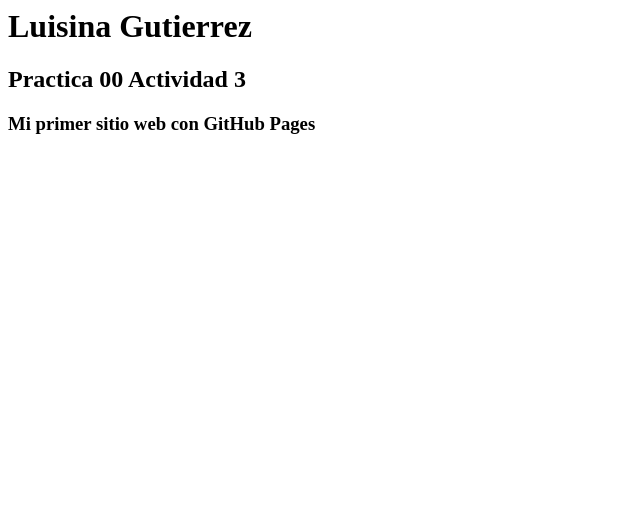
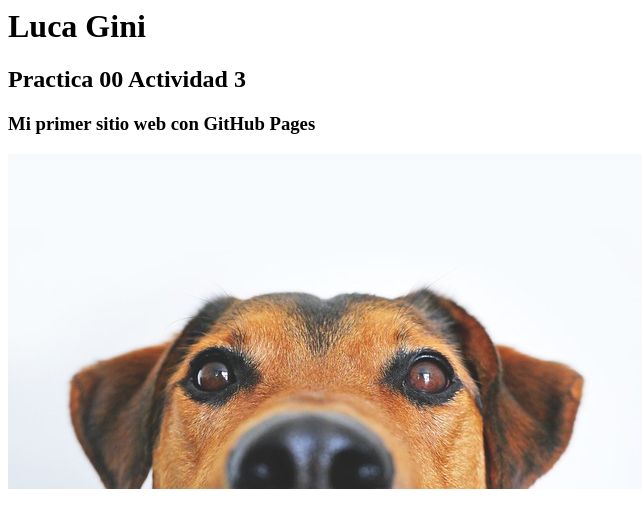
Before and after one commit to LucaGini/LucaGini.github.io, a plain HTML site: page index.html in a window 1280 px wide. Shown: the whole page, without its empty margins (0-642 px from the left). Drawn offline with Linux system fonts and the light colour scheme.

Commit message:
Imagen agregada - Closes #1

```diff
--- a/index.html
+++ b/index.html
@@ -1,8 +1,9 @@
 <head>
-  <h1>Luisina Gutierrez</h1>
+  <h1>Luca Gini</h1>
 </head>
 
 <body>
   <h2>Practica 00 Actividad 3 </h2>
   <h3>Mi primer sitio web con GitHub Pages</h3>
+  <img src="dog-838281_640.jpg" alt="imagen perrito">
 </body>
```
Also changed, not shown: dog-838281_640.jpg (added).
